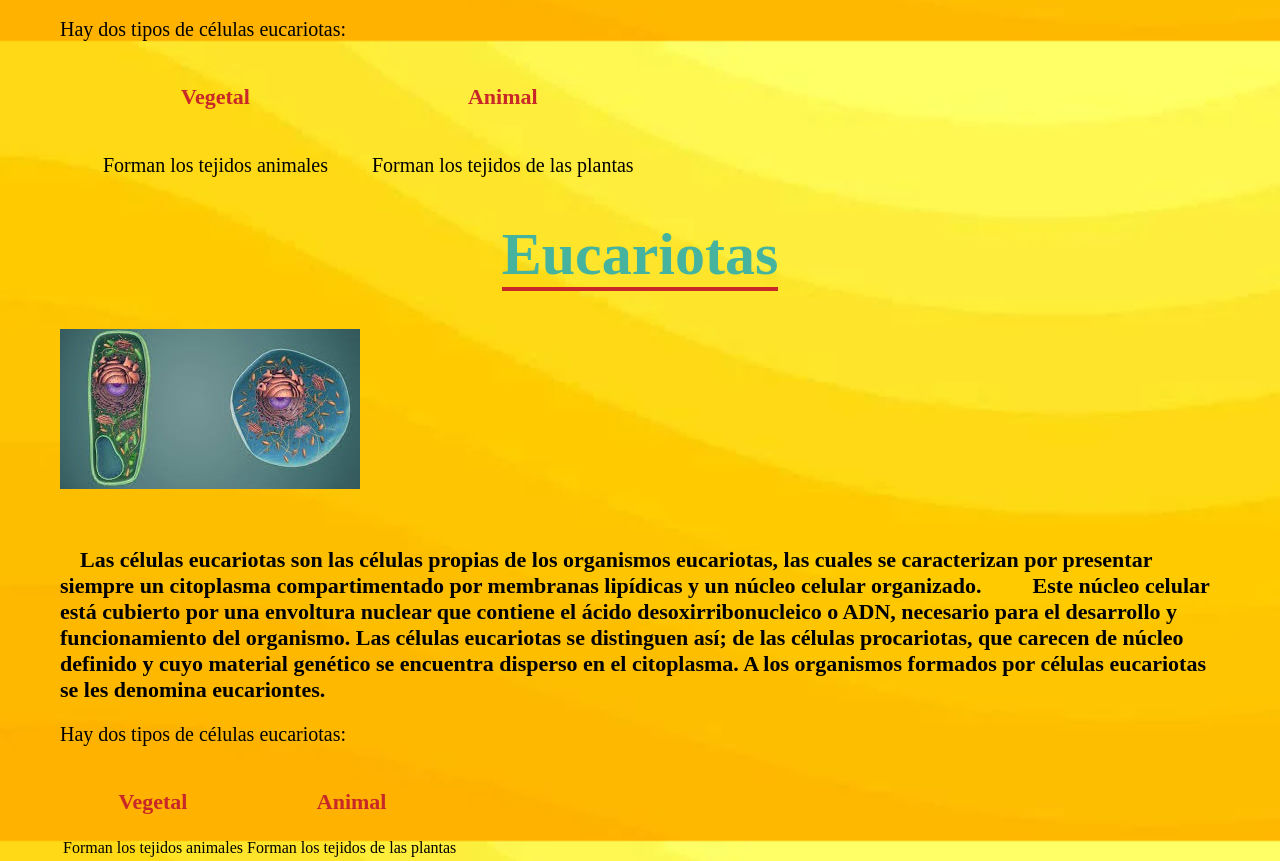
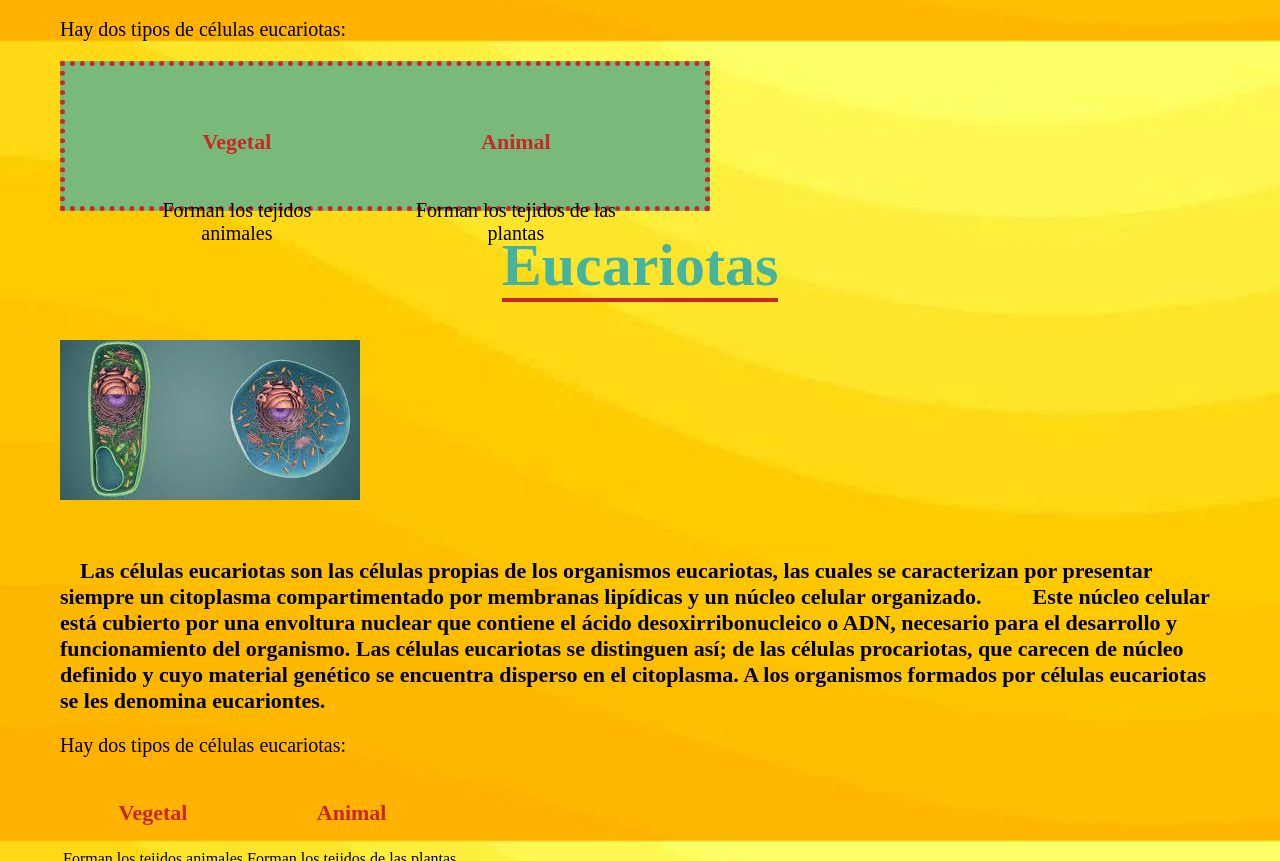
Before and after one commit to MSA06IESMURILLO/las-c-lulas, a plain HTML site: page index.html in a window 1280 px wide. Shown: the part 2379-3240 px from the top of the page. Drawn offline with Linux system fonts and the light colour scheme.

Commit message:
estilo.css

```diff
--- a/estilo.css
+++ b/estilo.css
@@ -42,3 +42,10 @@ b,strong {
 a {
 	text-shadow:5px 5px 5px #000
 }
+div {
+     width: 50%;
+     height: 100px;
+     background: #79ba7b;
+     padding: 20px;
+     border: 5px dotted #c82828;
+}
```
